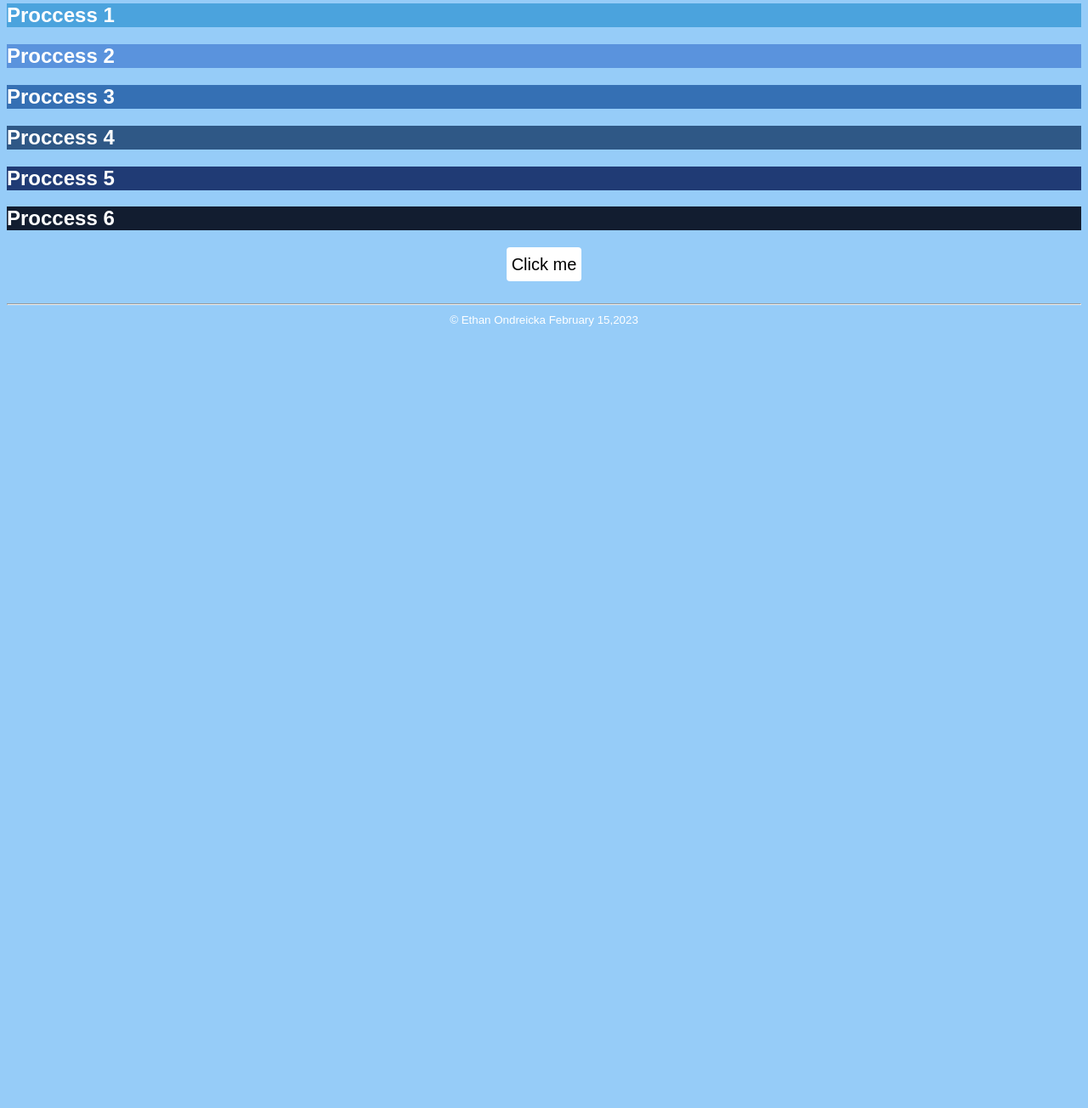
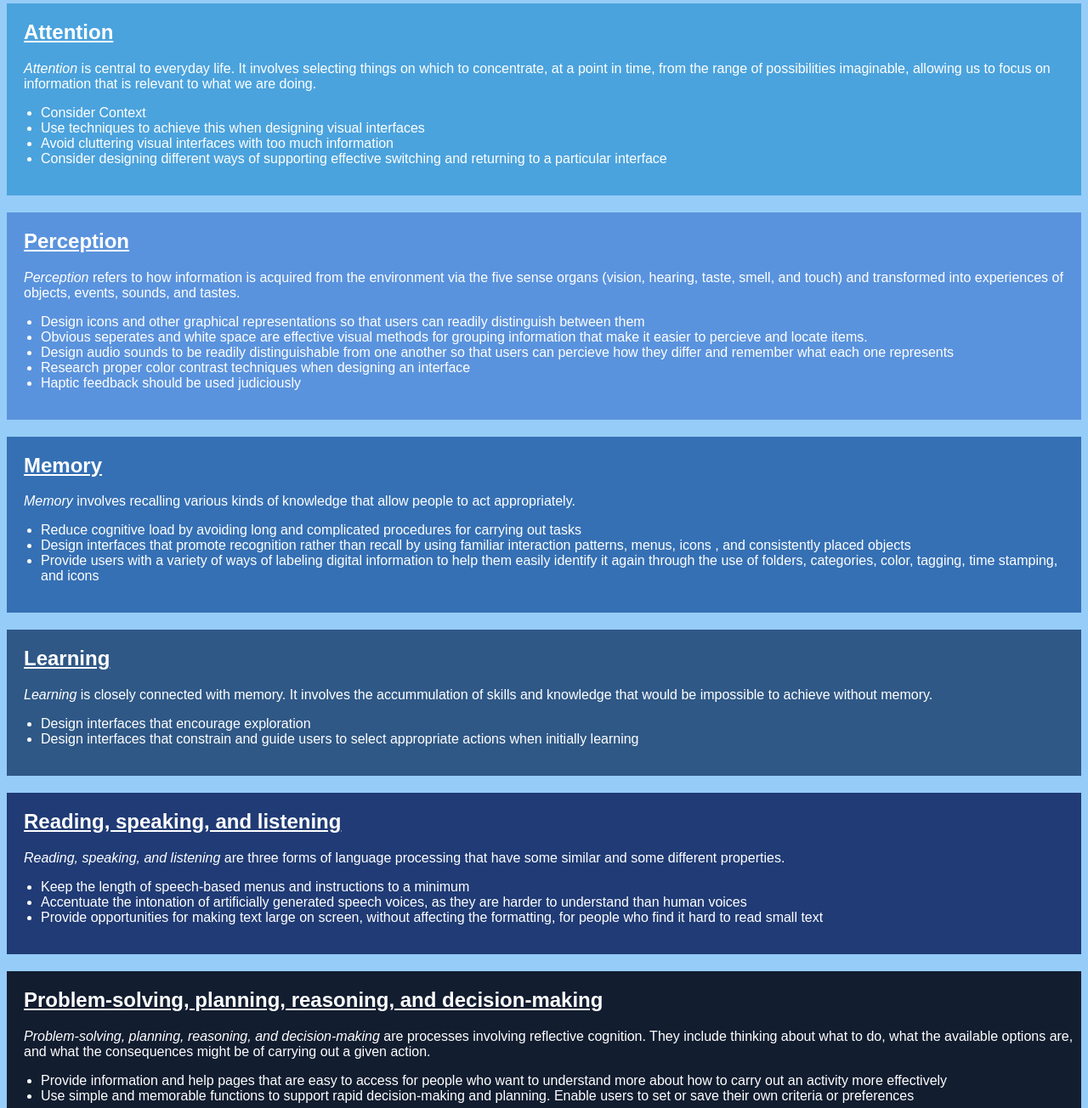
Before and after one commit to EthanOndreicka/SystemDesign2023, a plain HTML site: page A0X/A05-Ondreicka.html in a window 1280 px wide. Shown: the part 76-1380 px from the top of the page at 85% size. Before the commit the page ends 800 px from the top, so only its background shows below. Drawn offline with Linux system fonts and the light colour scheme.

Commit message:
Update A05-Ondreicka.html

```diff
--- a/A0X/A05-Ondreicka.html
+++ b/A0X/A05-Ondreicka.html
@@ -14,6 +14,13 @@
         h1{
             text-align: center;
             text-shadow: 0px 0px 20px white;
+        }
+        h2{
+            padding-left: 20px;
+            padding-top: 20px;
+        }
+        p{
+            padding-left: 20px;
         }
         footer{
             text-align: center;
@@ -41,24 +48,98 @@
     <h1>A05-Ondreicka</h1>
 
     <div id="div1" style="background-color: rgb(75, 163, 221);">
-        <h2>Proccess 1</h2>
+        <h2><u>Attention</u></h2>
+        <p>
+            <i>Attention</i> is central to everyday life. It involves selecting things on which to concentrate,
+            at a point in time, from the range of possibilities imaginable, allowing us to focus on
+            information that is relevant to what we are doing.
+        </p>
+        <ul>
+            <li>Consider Context</li>
+            <li>Use techniques to achieve this when designing visual interfaces</li>
+            <li>Avoid cluttering visual interfaces with too much information</li>
+            <li>Consider designing different ways of supporting effective switching and returning to a particular interface</li>
+        </ul>
+        <br>
     </div>
     <div id="div2" style="background-color: rgb(90, 147, 221);">
-        <h2>Proccess 2</h2>
+        <h2><u>Perception</u></h2>
+        <p>
+            <i>Perception</i> refers to how information is acquired from the environment via the five sense organs
+            (vision, hearing, taste, smell, and touch) and transformed into experiences of objects, events, sounds,
+            and tastes.
+        </p>
+        <ul>
+            <li>Design icons and other graphical representations so that users can readily distinguish between them</li>
+            <li>Obvious seperates and white space are effective visual methods for grouping information that make it
+                easier to percieve and locate items.
+            </li>
+            <li>Design audio sounds to be readily distinguishable from one another so that users can percieve how they
+                differ and remember what each one represents
+            </li>
+            <li>Research proper color contrast techniques when designing an interface</li>
+            <li>Haptic feedback should be used judiciously</li>
+        </ul>
+        <br>
     </div>
     <div id="div3" style="background-color: rgb(53, 112, 180);">
-        <h2>Proccess 3</h2>
+        <h2><u>Memory</u></h2>
+        <p>
+            <i>Memory</i> involves recalling various kinds of knowledge that allow people to act appropriately.
+        </p>
+        <ul>
+            <li>Reduce cognitive load by avoiding long and complicated procedures for carrying out tasks</li>
+            <li>Design interfaces that promote recognition rather than recall by using familiar interaction
+                patterns, menus, icons , and consistently placed objects
+            </li>
+            <li>Provide users with a variety of ways of labeling digital information to help them easily identify
+                it again through the use of folders, categories, color, tagging, time stamping, and icons
+            </li>
+        </ul>
+        <br>
     </div>
     <div id="div4" style="background-color: rgb(47, 88, 134);">
-        <h2>Proccess 4</h2>
+        <h2><u>Learning</u></h2>
+        <p>
+            <i>Learning</i> is closely connected with memory. It involves the accummulation of skills and knowledge that
+            would be impossible to achieve without memory.
+        </p>
+        <ul>
+            <li>Design interfaces that encourage exploration</li>
+            <li>Design interfaces that constrain and guide users to select appropriate actions when initially learning</li>
+        </ul>
+        <br>
     </div>
     <div id="div5" style="background-color: rgb(32, 59, 117);">
-        <h2>Proccess 5</h2>
+        <h2><u>Reading, speaking, and listening</u></h2>
+        <p>
+            <i>Reading, speaking, and listening</i> are three forms of language processing that have some similar and some different properties.
+        </p>
+        <ul>
+            <li>Keep the length of speech-based menus and instructions to a minimum</li>
+            <li>Accentuate the intonation of artificially generated speech voices, as they are harder to understand than human voices</li>
+            <li>Provide opportunities for making text large on screen, without affecting the formatting, for people who find it hard to
+                read small text
+            </li>
+        </ul>
+        <br>
     </div>
     <div id="div6" style="background-color: rgb(18, 29, 48);">
-        <h2>Proccess 6</h2>
+        <h2><u>Problem-solving, planning, reasoning, and decision-making</u></h2>
+        <p>
+           <i> Problem-solving, planning, reasoning, and decision-making</i> are processes involving reflective cognition. They include thinking about
+            what to do, what the available options are, and what the consequences might be of carrying out a given action.
+        </p>
+        <ul>
+            <li>Provide information and help pages that are easy to access for people who want to understand more about how to carry out an activity
+                more effectively
+            </li>
+            <li>Use simple and memorable functions to support rapid decision-making and planning. Enable users to set or save their own criteria or preferences</li>
+        </ul>
+        <br>
     </div>
 
+    <br>
     <button id="button" onclick="changeBackground()">Click me</button>
 </body>
 <br>
```
